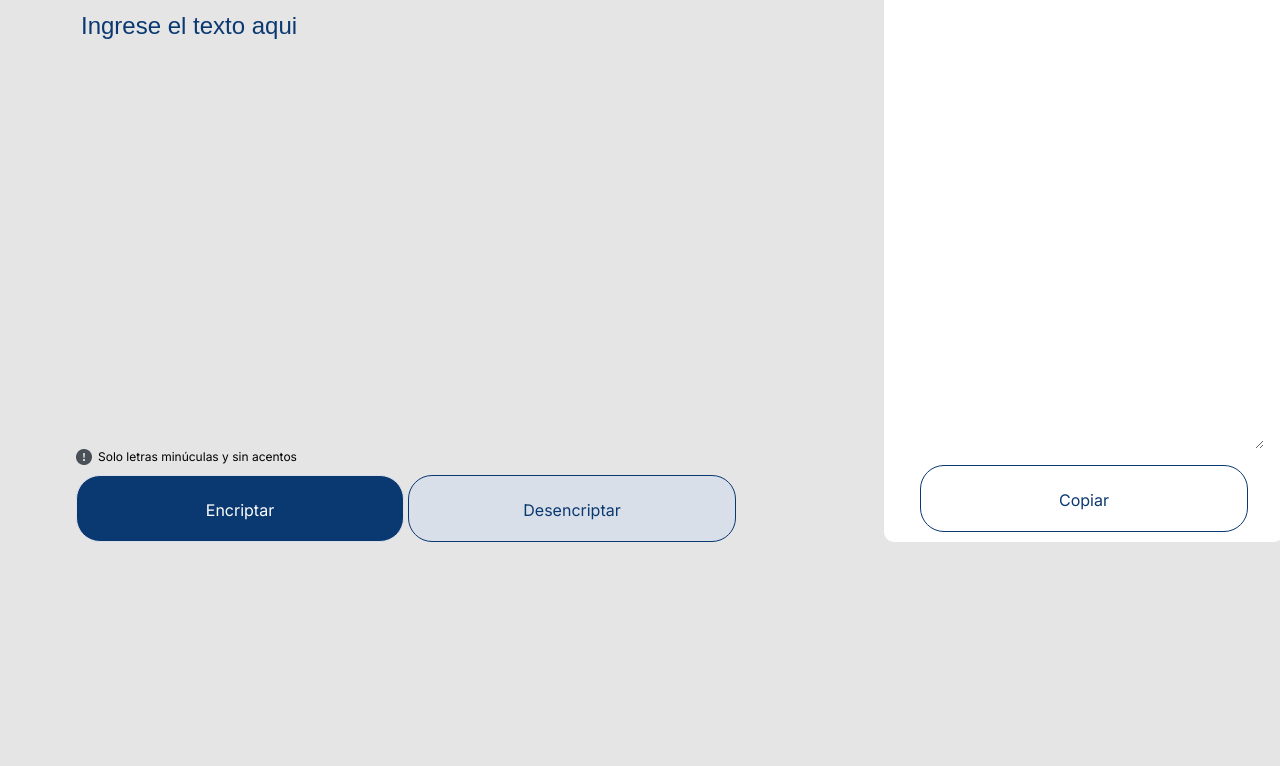
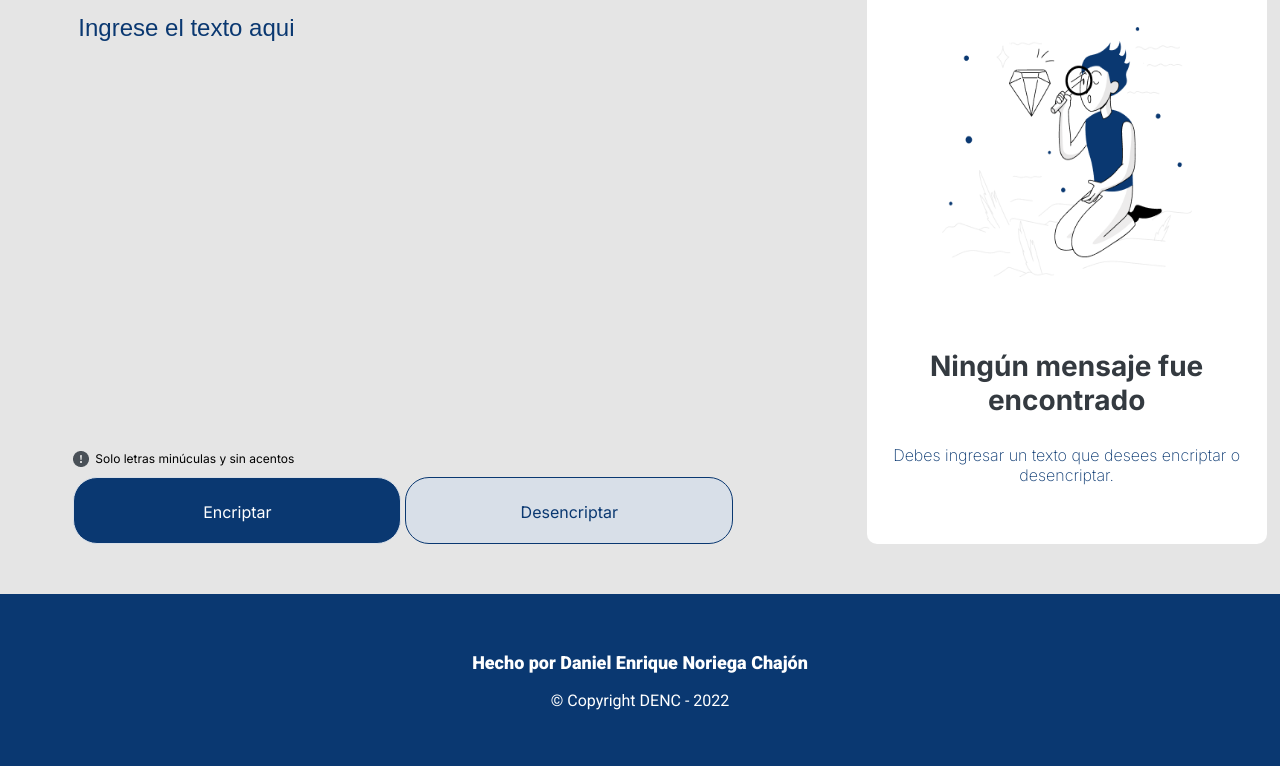
Before and after one commit to Noriega402/Encriptador-Oracle-One, a plain HTML site: page challenge ONE/encriptador/index.html in a window 1280 px wide. Shown: the part 65-831 px from the top of the page. Before the commit the page ends 800 px from the top, so only its background shows below. Drawn offline with Linux system fonts and the light colour scheme.

Commit message:
agregar footer y mejoramiento de vistas

```diff
--- a/challenge ONE/encriptador/index.html
+++ b/challenge ONE/encriptador/index.html
@@ -26,16 +26,19 @@
 			</div>
 		</div>
 		<div class="container-respuesta">
-			<!-- <img src="./img/Muñeco.png" alt="" class="toy">
-			<div class="vacio">
+			<textarea name="" id="mostrar" cols="30"></textarea>
+			<img src="./img/Muñeco.png" alt="" class="toy" id="img">
+			<div class="vacio" id="vacio">
 				<p>Ningún mensaje fue encontrado</p>
 				<p>Debes ingresar un texto que desees encriptar o desencriptar.</p>
-			</div> -->
-			<textarea name="" id="mostrar" cols="30"></textarea>
-			<button type="button" class="btn copy">Copiar</button>
+			</div>
+			<button type="button" class="btn copy" id="btn-cpy">Copiar</button>
 		</div>
 	</main>
-
+	<footer>
+		<p class="made">Hecho por Daniel Enrique Noriega Chajón</p>
+		<p class="copyright">&copy Copyright DENC - 2022</p>
+	</footer>
 	<script src="./encryption.js"></script>
 </body>
 </html>
--- a/challenge ONE/encriptador/style.css
+++ b/challenge ONE/encriptador/style.css
@@ -4,6 +4,7 @@
 
 body{
 	background-color: #E5E5E5;
+	margin: 0;
 }
 
 h1{
@@ -12,7 +13,7 @@ h1{
 	font-family: 'Roboto', sans-serif;
 	font-size: 2.1rem;
 	margin: 0;
-	padding: 0;
+	padding: 10px 0 0 0;
 	margin-left: 10px;
 }
 
@@ -111,12 +112,12 @@ main .container-frm input:focus{
     height: auto;
     display: flex;
     flex-direction: column;
-	justify-content: space-between; /*CUANDO HAY TEXTO*/
-/*	justify-content:*/  /* center; /*CUANDO NO HAY TEXTO*/
+    justify-content: space-evenly;
     align-items: center;
     text-align: center;
     position: relative;
-	right: -80px;
+    right: -60px;
+    /* border: 1px
 /*	border: 1px solid red;*/
 }
 
@@ -125,7 +126,7 @@ main .container-frm input:focus{
 	font-size: 28px;
 }
 .container-respuesta .vacio p:last-child{
-	font-weight: 100;
+	font-weight: 200;
 	color: #0A3871;
 	font-size: 16px;
 }
@@ -143,6 +144,7 @@ textarea{
 	color: #495057;
 	margin: 16px;
 	max-width: 90%;
+	display: none;
 }
 
 textarea:focus{
@@ -156,4 +158,20 @@ textarea:focus{
 	font-size: 16px;
 	font-family: 'Inter',sans-serif;
 	margin-bottom: 10px;
+	display: none;
 }
+
+footer{
+	padding: 40px;
+	margin: 50px 0 0 0;
+	background-color: #0A3871;
+	width: 100%;
+	color: #ffffff;
+	font-family: 'Roboto', sans-serif;
+	text-align: center;
+}
+
+footer p:first-child{
+	font-weight: 900;
+	font-size: 18px;
+}
```
Lines whose indentation alone changed are shown as unchanged.
